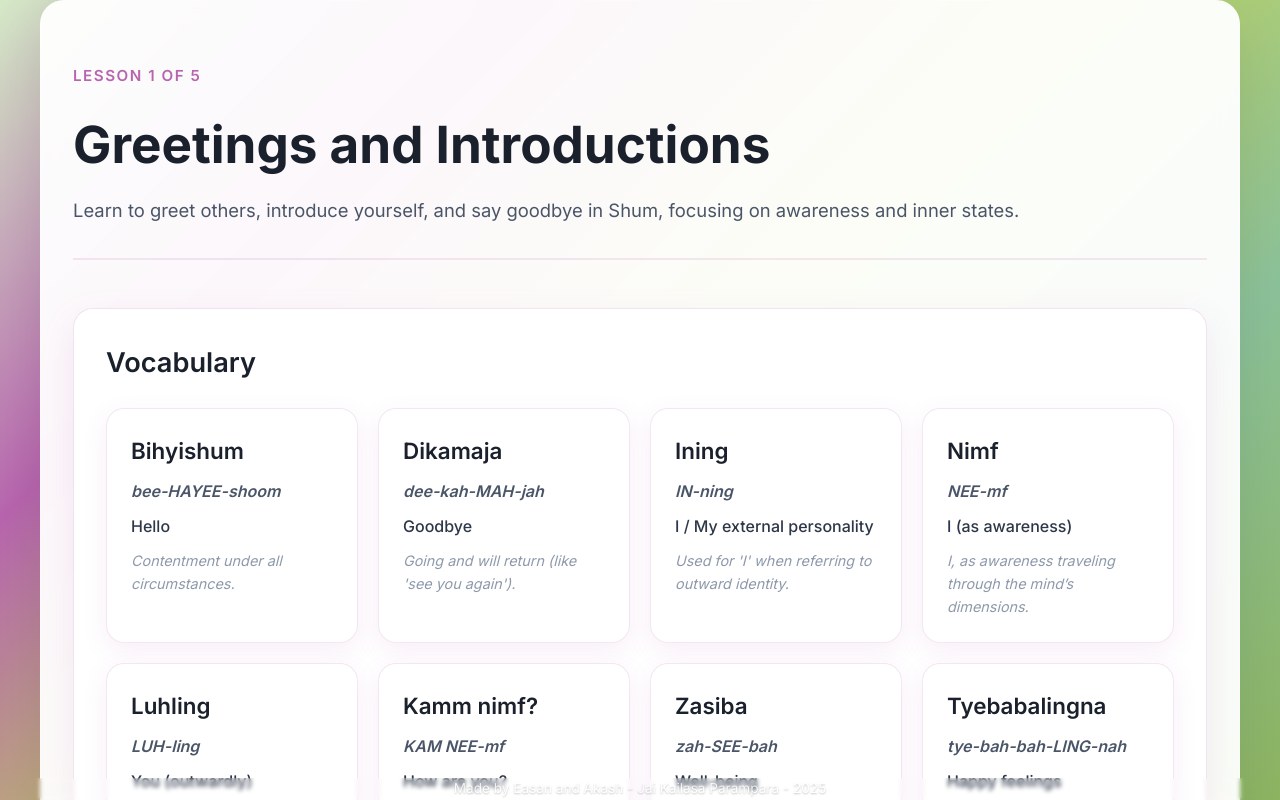
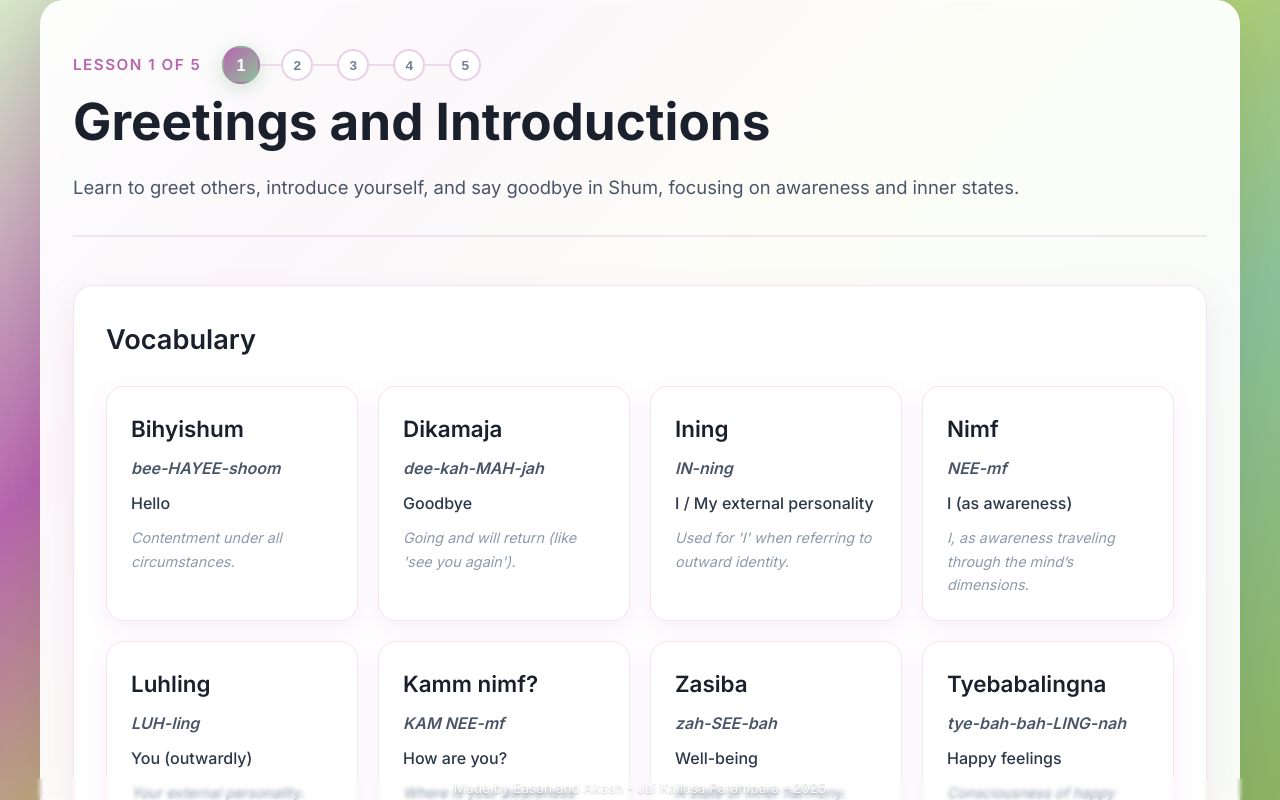
Before and after one commit to akashkatir/shum-learning, a SvelteKit app: page /lessons/1 in a window 1280 px wide. Shown: the top 800 px of the page. Built offline with nearby package versions, Linux system fonts and the light colour scheme.

Commit message:
Add bubbles

```diff
--- a/src/routes/lessons/[lessonNumber]/+page.svelte
+++ b/src/routes/lessons/[lessonNumber]/+page.svelte
@@ -15,6 +15,22 @@
 	const goToLesson = (lessonNumber: number | null) => {
 		if (!lessonNumber) return;
 		goto(`/lessons/${lessonNumber}`);
+	};
+
+	const goToNextLesson = () => {
+		if (!nextLessonNumber) return;
+		// Save to local storage when clicking next
+		if (typeof localStorage !== 'undefined') {
+			console.log('Saving to local storage', lesson.lessonNumber);
+			localStorage.setItem(`${lesson.lessonNumber}`, 'true');
+		}
+		goto(`/lessons/${nextLessonNumber}`);
+	};
+
+	// Check if a lesson is completed based on localStorage
+	const isLessonCompletedInStorage = (lessonNum: number): boolean => {
+		if (typeof localStorage === 'undefined') return false;
+		return localStorage.getItem(`${lessonNum}`) === 'true';
 	};
 
 	const unsubscribe = progressStore.subscribe((state) => {
@@ -40,7 +56,26 @@
 	<main class="lesson">
 		<header class="lesson__header">
 			<div>
-				<p class="lesson__index">Lesson {lesson.lessonNumber} of {lessonPosition.total}</p>
+				<div class="lesson__index-container">
+					<p class="lesson__index">Lesson {lesson.lessonNumber} of {lessonPosition.total}</p>
+					<div class="progress-bubbles">
+						{#each Array(lessonPosition.total) as _, index}
+							{#if index > 0}
+								<div class="progress-line" class:active={isLessonCompletedInStorage(index)}></div>
+							{/if}
+							<button
+								class="progress-bubble"
+								class:active={index + 1 === lesson.lessonNumber}
+								class:completed={isLessonCompletedInStorage(index + 1)}
+								on:click={() => goToLesson(index + 1)}
+								aria-label="Go to lesson {index + 1}"
+								title="Lesson {index + 1}"
+							>
+								{index + 1}
+							</button>
+						{/each}
+					</div>
+				</div>
 				<h1>{lesson.title}</h1>
 				<p class="lesson__objective">{@html formatBold(lesson.objective)}</p>
 			</div>
@@ -114,11 +149,7 @@
 					Previous
 				</button>
 				<div class="lesson-nav__tooltip-wrapper">
-					<button
-						class="primary"
-						disabled={!nextLessonNumber}
-						on:click={() => goToLesson(nextLessonNumber)}
-					>
+					<button class="primary" disabled={!nextLessonNumber} on:click={goToNextLesson}>
 						Next
 					</button>
 					{#if !nextLessonNumber}
@@ -157,12 +188,80 @@
 		padding-bottom: 2rem;
 	}
 
+	.lesson__index-container {
+		display: flex;
+		align-items: center;
+		gap: 1.5rem;
+		flex-wrap: wrap;
+	}
+
 	.lesson__index {
 		font-weight: 600;
 		text-transform: uppercase;
 		letter-spacing: 0.1em;
 		font-size: 0.95rem;
 		color: var(--sky-magenta);
+		margin: 0;
+	}
+
+	.progress-bubbles {
+		display: flex;
+		align-items: center;
+		gap: 0;
+	}
+
+	.progress-bubble {
+		width: 32px;
+		height: 32px;
+		border-radius: 50%;
+		border: 2px solid rgba(var(--sky-magenta-rgb), 0.3);
+		background: white;
+		color: #718096;
+		font-size: 0.85rem;
+		font-weight: 600;
+		display: flex;
+		align-items: center;
+		justify-content: center;
+		cursor: pointer;
+		transition: all 0.3s ease;
+		position: relative;
+		z-index: 2;
+		flex-shrink: 0;
+	}
+
+	.progress-bubble:hover {
+		transform: scale(1.15);
+		border-color: var(--sky-magenta);
+		background: rgba(var(--sky-magenta-rgb), 0.1);
+		box-shadow: 0 4px 12px rgba(var(--sky-magenta-rgb), 0.3);
+	}
+
+	.progress-bubble.active {
+		background: var(--gradient-primary);
+		border-color: transparent;
+		color: white;
+		box-shadow: 0 4px 15px rgba(var(--cambridge-blue-rgb), 0.4);
+		transform: scale(1.2);
+	}
+
+	.progress-bubble.completed {
+		background: rgba(var(--sky-magenta-rgb), 0.15);
+		border-color: var(--sky-magenta);
+		color: var(--sky-magenta);
+	}
+
+	.progress-line {
+		width: 24px;
+		height: 2px;
+		background: rgba(var(--sky-magenta-rgb), 0.2);
+		transition: all 0.3s ease;
+		position: relative;
+		z-index: 1;
+		flex-shrink: 0;
+	}
+
+	.progress-line.active {
+		background: var(--sky-magenta);
 	}
 
 	.lesson__header h1 {
```
